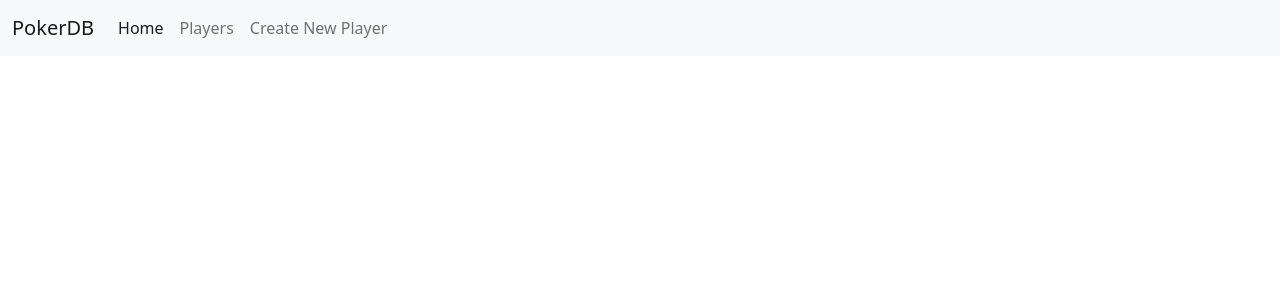
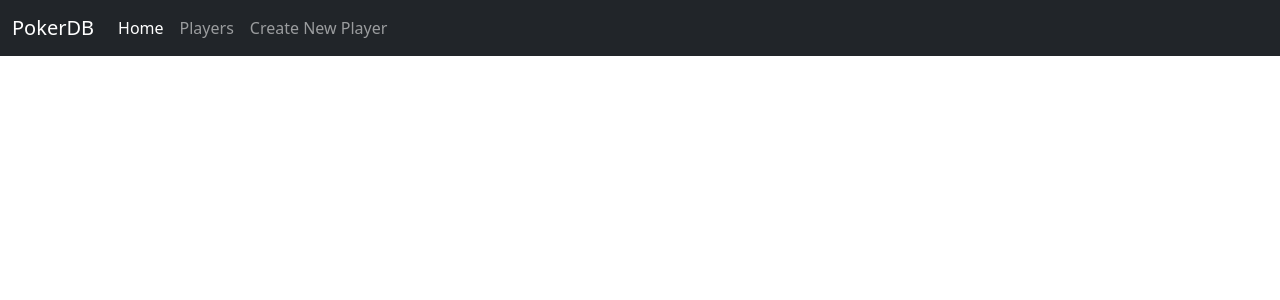
Before and after one commit to OnTheRocks/PokerDB, a React (Create React App) app in the folder frontend/: page / in a window 1280 px wide. Shown: the top 300 px of the page. Built offline with nearby package versions, Linux system fonts and the light colour scheme.

Commit message:
Work on Navbar

```diff
--- a/frontend/src/Components/Navbar.jsx
+++ b/frontend/src/Components/Navbar.jsx
@@ -3,31 +3,28 @@ import {Link} from 'react-router-dom'
 
 export default function Navbar() {
   return (
-    <nav class="navbar navbar-expand-lg navbar-light bg-light">
+    <nav class="navbar navbar-expand-lg navbar-dark bg-dark">
       <div class="container-fluid">
-        <a class="navbar-brand" href="#">PokerDB</a>
+        <a class="navbar-brand" href="/">PokerDB</a>
         <button class="navbar-toggler" type="button" data-bs-toggle="collapse" data-bs-target="#navbarNav" aria-controls="navbarNav" aria-expanded="false" aria-label="Toggle navigation">
           <span class="navbar-toggler-icon"></span>
         </button>
         <div class="collapse navbar-collapse" id="navbarNav">
           <ul class="navbar-nav">
             <li class="nav-item">
-              <a class="nav-link active" aria-current="page" href="#">Home</a>
+              <a class="nav-link active" aria-current="page" href="/">Home</a>
             </li>
             <li class="nav-item">
-              <a class="nav-link" href="#">Players</a>
+              <a class="nav-link" href="/players">Players</a>
             </li>
             <li class="nav-item">
-              <a class="nav-link" href="#">Create New Player</a>
+              <a class="nav-link" href="/Create">Create New Player</a>
             </li>
           </ul>
         </div>
       </div>
     </nav>
-    // <nav className="navbar bg-dark container">
-    //   <h3><Link to="/">Home</Link></h3>
-    //   <h3><Link to="/players">Players</Link></h3>
-    //   <h3><Link to="/create">Create New Players</Link></h3>
-    // </nav>
+
+
   )
 }
```
Also changed, not shown: frontend/src/App.js (+0 -7 lines).
